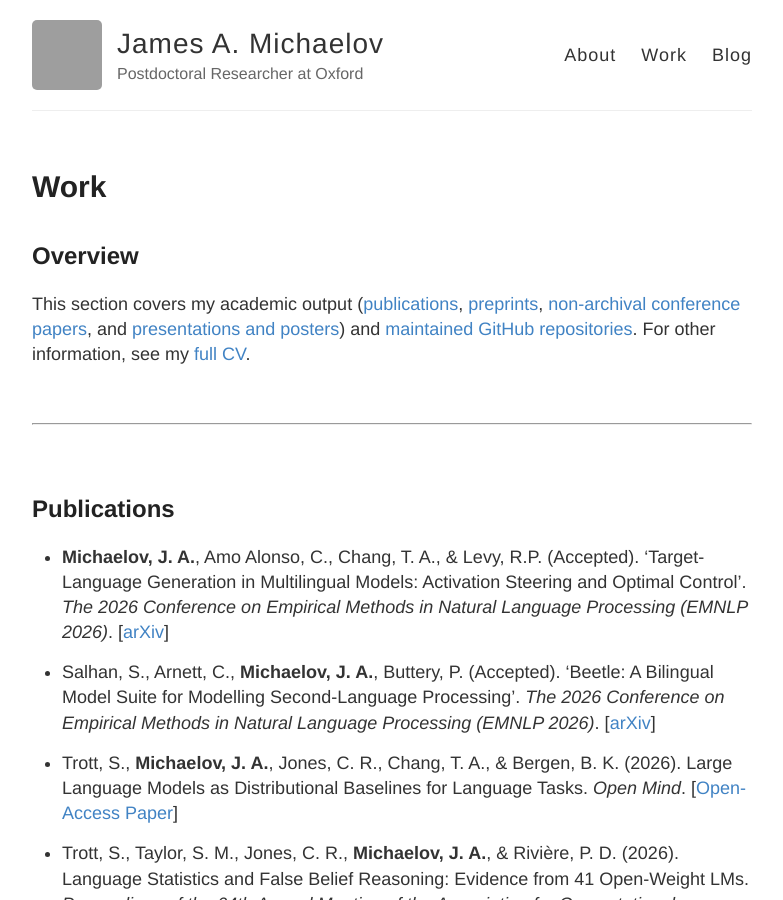
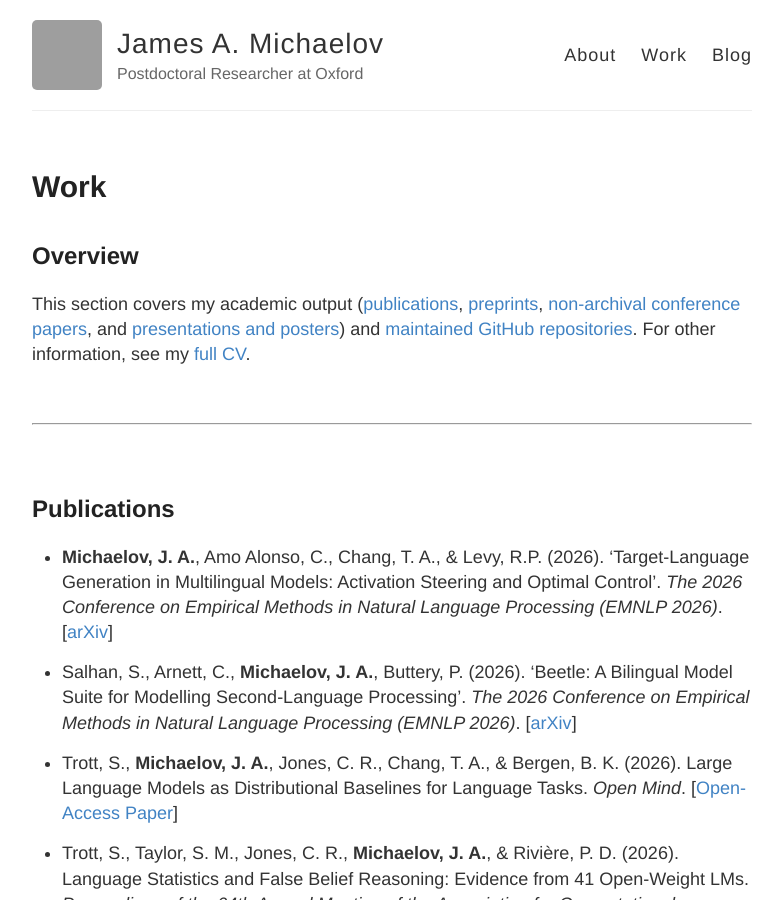
Before and after one commit to jmichaelov/jmichaelov.github.io, a Jekyll site: the page built from work.md, in a window 1280 px wide and 900 px high. Shown: the whole window, without its empty margins (248-1031 px from the left). Built offline with Jekyll 4.4.1, drawn with Linux system fonts in a browser that asks for light colours; some of the changed text lies outside the part shown; grey boxes are pictures that could not be loaded.

Commit message:
update publications

```diff
--- a/work.md
+++ b/work.md
@@ -16,9 +16,9 @@ This section covers my academic output ([publications](#publications), [preprint
 
 ## Publications
 
-* **Michaelov, J. A.**, Amo Alonso, C., Chang, T. A., & Levy, R.P. (Accepted). 'Target-Language Generation in Multilingual Models: Activation Steering and Optimal Control'. *The 2026 Conference on Empirical Methods in Natural Language Processing (EMNLP 2026)*. [[arXiv](https://arxiv.org/abs/2609.16967)]
+* **Michaelov, J. A.**, Amo Alonso, C., Chang, T. A., & Levy, R.P. (2026). 'Target-Language Generation in Multilingual Models: Activation Steering and Optimal Control'. *The 2026 Conference on Empirical Methods in Natural Language Processing (EMNLP 2026)*. [[arXiv](https://arxiv.org/abs/2609.16967)]
 
-* Salhan, S., Arnett, C., **Michaelov, J. A.**, Buttery, P. (Accepted). 'Beetle: A Bilingual Model Suite for Modelling Second-Language Processing'. *The 2026 Conference on Empirical Methods in Natural Language Processing (EMNLP 2026)*. [[arXiv](https://arxiv.org/abs/2609.22633)]
+* Salhan, S., Arnett, C., **Michaelov, J. A.**, Buttery, P. (2026). 'Beetle: A Bilingual Model Suite for Modelling Second-Language Processing'. *The 2026 Conference on Empirical Methods in Natural Language Processing (EMNLP 2026)*. [[arXiv](https://arxiv.org/abs/2609.22633)]
 
 * Trott, S., **Michaelov, J. A.**, Jones, C. R., Chang, T. A., & Bergen, B. K. (2026). Large Language Models as Distributional Baselines for Language Tasks. *Open Mind*. [[Open-Access Paper](https://doi.org/10.1162/OPMI.a.373)]
 
@@ -66,6 +66,8 @@ This section covers my academic output ([publications](#publications), [preprint
 
 ## Refereed conference papers (non-archival)
 
+* **Michaelov, J. A.** & Bergen, B. K. (Accepted). Language Models Require Supporting Context to Predict Appropriately in Negative Contexts. *The NeurIPS 2026 Workshop on Linguistic Principles for Foundation Models (LP4FM)*. Sydney, Australia. [[Open-Access Paper](https://openreview.net/forum?id=QRKejgd5ji)]
+
 * **Michaelov, J. A.** & Levy, R. P., (2026). N-gram-like Language Models Predict Reading Time Best. *Proceedings of the Annual Meeting of the Cognitive Science Society, 48*. Rio de Janeiro, Brazil. [[arXiv](https://arxiv.org/abs/2603.09872)]
 
 * **Michaelov, J. A.** & Arnett, C. (2025). Disaggregation Reveals Hidden Training Dynamics: The Case of Agreement Attraction. *The First workshop on Interpreting Cognition in Deep Learning Models (CogInterp 2025)*. [[arXiv](https://arxiv.org/abs/2510.24934)]
```
